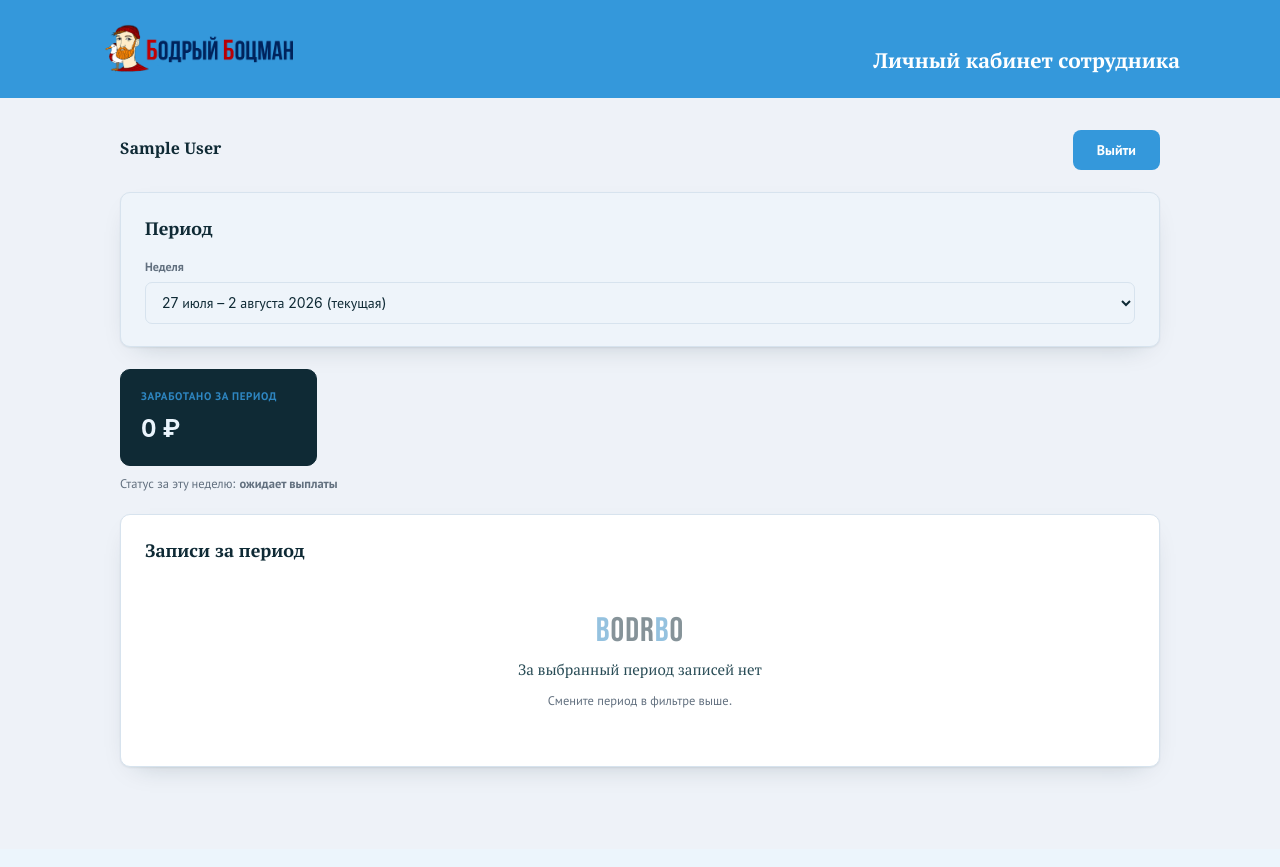
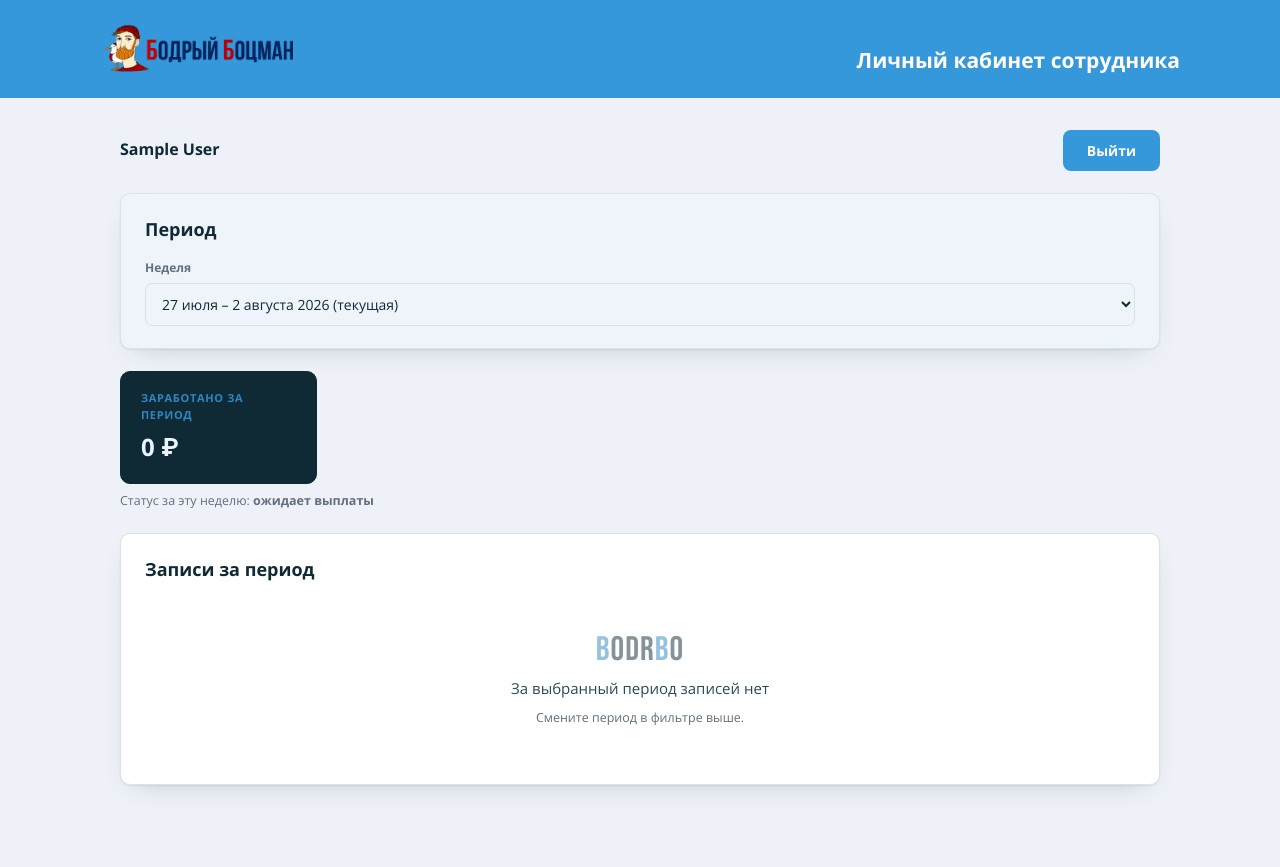
Before and after one commit to bodrbo/-, a Flask app: page /team/ in a window 1280 px wide. Before the commit the page ends 776 px from the top, so only its background shows below. Run offline with Flask 2, Linux system fonts and the light colour scheme; the visitor is signed in with stand-in values (Sample User, id 1); data that the repository does not hold is empty.

Commit message:
Сменить шрифты на Open Sans — как на bodrbo.ru, без засечек
Проверил живой сайт: там везде Open Sans, включая заголовки.
Заменил PT Serif (заголовки, крупные подписи) и PT Sans (текст)
единым Open Sans — самостоятельно захостил cyrillic- и
latin-варианты (woff2 400 и 700 начертания). Старые pt-serif-*/
pt-sans-* файлы шрифтов удалены как более не используемые.

PT Mono (цифры в кружках шагов формы, code) и Bebas Neue
(водяной знак BODRBO на пустых состояниях) не трогал — это не
засечковые шрифты, а самостоятельные декоративные элементы.

```diff
--- a/static/style.css
+++ b/static/style.css
@@ -1,30 +1,39 @@
+/* Open Sans replaces PT Serif/PT Sans — matches bodrbo.ru's own typeface,
+   and drops the serif headings in favor of one clean sans-serif family
+   throughout. Split into cyrillic/latin files (the variable source Google
+   serves now covers both 400 and 700 in the same file per script) so the
+   browser only fetches the glyphs this mostly-Russian UI actually uses. */
 @font-face {
-  font-family: 'PT Serif';
+  font-family: 'Open Sans';
   font-style: normal;
   font-weight: 400;
   font-display: swap;
-  src: url('fonts/pt-serif-400.woff2') format('woff2');
+  src: url('fonts/open-sans-cyrillic.woff2') format('woff2');
+  unicode-range: U+0301, U+0400-045F, U+0490-0491, U+04B0-04B1, U+2116;
 }
 @font-face {
-  font-family: 'PT Serif';
+  font-family: 'Open Sans';
   font-style: normal;
   font-weight: 700;
   font-display: swap;
-  src: url('fonts/pt-serif-700.woff2') format('woff2');
+  src: url('fonts/open-sans-cyrillic.woff2') format('woff2');
+  unicode-range: U+0301, U+0400-045F, U+0490-0491, U+04B0-04B1, U+2116;
 }
 @font-face {
-  font-family: 'PT Sans';
+  font-family: 'Open Sans';
   font-style: normal;
   font-weight: 400;
   font-display: swap;
-  src: url('fonts/pt-sans-400.woff2') format('woff2');
+  src: url('fonts/open-sans-latin.woff2') format('woff2');
+  unicode-range: U+0000-00FF, U+0131, U+0152-0153, U+02BB-02BC, U+02C6, U+02DA, U+02DC, U+0304, U+0308, U+0329, U+2000-206F, U+20AC, U+2122, U+2191, U+2193, U+2212, U+2215, U+FEFF, U+FFFD;
 }
 @font-face {
-  font-family: 'PT Sans';
+  font-family: 'Open Sans';
   font-style: normal;
   font-weight: 700;
   font-display: swap;
-  src: url('fonts/pt-sans-700.woff2') format('woff2');
+  src: url('fonts/open-sans-latin.woff2') format('woff2');
+  unicode-range: U+0000-00FF, U+0131, U+0152-0153, U+02BB-02BC, U+02C6, U+02DA, U+02DC, U+0304, U+0308, U+0329, U+2000-206F, U+20AC, U+2122, U+2191, U+2193, U+2212, U+2215, U+FEFF, U+FFFD;
 }
 @font-face {
   font-family: 'PT Mono';
@@ -70,13 +79,13 @@
 
 body {
   margin: 0;
-  font-family: 'PT Sans', -apple-system, sans-serif;
+  font-family: 'Open Sans', -apple-system, sans-serif;
   background: var(--parchment);
   color: var(--ink);
   line-height: 1.5;
 }
 
-h1, h2, h3 { font-family: 'PT Serif', Georgia, serif; }
+h1, h2, h3 { font-family: 'Open Sans', -apple-system, sans-serif; }
 
 .tabular { font-variant-numeric: tabular-nums; font-feature-settings: "tnum" 1; }
 
@@ -473,7 +482,7 @@ button[type="submit"]:focus-visible { outline: 2px solid var(--brass-strong); ou
   letter-spacing: 0.06em;
 }
 .total-card .v {
-  font-family: 'PT Sans', -apple-system, sans-serif;
+  font-family: 'Open Sans', -apple-system, sans-serif;
   font-size: 24px;
   font-weight: 700;
   color: var(--ink);
@@ -552,7 +561,7 @@ button[type="submit"]:focus-visible { outline: 2px solid var(--brass-strong); ou
 .confirm-modal.open .confirm-modal-box { transform: translateY(0) scale(1); }
 .confirm-modal-text {
   margin: 0 0 20px;
-  font-family: 'PT Serif', Georgia, serif;
+  font-family: 'Open Sans', -apple-system, sans-serif;
   font-size: 17px;
   color: var(--ink);
 }
@@ -602,7 +611,7 @@ button[type="submit"]:focus-visible { outline: 2px solid var(--brass-strong); ou
   font-weight: 700;
 }
 .hero-card .v {
-  font-family: 'PT Sans', -apple-system, sans-serif;
+  font-family: 'Open Sans', -apple-system, sans-serif;
   font-size: 32px;
   font-weight: 700;
   line-height: 1;
@@ -625,7 +634,7 @@ button[type="submit"]:focus-visible { outline: 2px solid var(--brass-strong); ou
   gap: 8px;
 }
 .boat-name {
-  font-family: 'PT Serif', Georgia, serif;
+  font-family: 'Open Sans', -apple-system, sans-serif;
   font-size: 16px;
   font-weight: 700;
 }
@@ -789,10 +798,10 @@ table.records tr.row-pending:hover td { background: rgba(212, 141, 74, 0.2); }
   padding: 34px 20px;
   color: var(--muted);
 }
-.empty-state .t { font-family: 'PT Serif', Georgia, serif; font-size: 15px; color: var(--ink-soft); }
+.empty-state .t { font-family: 'Open Sans', -apple-system, sans-serif; font-size: 15px; color: var(--ink-soft); }
 .empty-state .s { font-size: 12.5px; max-width: 38ch; }
 .empty-logo {
-  font-family: 'Bebas Neue', 'PT Serif', Georgia, serif;
+  font-family: 'Bebas Neue', 'Open Sans', -apple-system, sans-serif;
   font-weight: 700;
   font-size: 34px;
   letter-spacing: 0.03em;
@@ -822,7 +831,7 @@ table.records tr.row-pending:hover td { background: rgba(212, 141, 74, 0.2); }
   display: flex;
   align-items: center;
   gap: 10px;
-  font-family: 'PT Serif', Georgia, serif;
+  font-family: 'Open Sans', -apple-system, sans-serif;
   font-size: 18px;
   color: var(--ink);
 }
@@ -848,7 +857,7 @@ table.records tr.row-pending:hover td { background: rgba(212, 141, 74, 0.2); }
   border-radius: 999px;
   background: var(--brass);
   color: var(--on-accent);
-  font-family: 'PT Sans', sans-serif;
+  font-family: 'Open Sans', sans-serif;
   font-size: 11.5px;
   font-weight: 700;
 }
@@ -890,13 +899,13 @@ table.records tr.row-pending:hover td { background: rgba(212, 141, 74, 0.2); }
 }
 .order-card[open] > summary .chev { transform: rotate(45deg); }
 .order-card .oc-num {
-  font-family: 'PT Serif', Georgia, serif;
+  font-family: 'Open Sans', -apple-system, sans-serif;
   font-weight: 700;
   color: var(--ink);
 }
 .order-card .oc-date, .order-card .oc-boat { color: var(--muted); font-size: 13.5px; }
 .order-card .oc-total {
-  font-family: 'PT Sans', -apple-system, sans-serif;
+  font-family: 'Open Sans', -apple-system, sans-serif;
   font-weight: 700;
   color: var(--ink);
 }
@@ -963,7 +972,7 @@ table.records tr.row-pending:hover td { background: rgba(212, 141, 74, 0.2); }
   vector-effect: non-scaling-stroke;
 }
 .page-loader .loader-label {
-  font-family: 'PT Serif', Georgia, serif;
+  font-family: 'Open Sans', -apple-system, sans-serif;
   font-size: 12.5px;
   font-weight: 700;
   letter-spacing: 0.1em;
@@ -997,7 +1006,7 @@ table.records tr.row-pending:hover td { background: rgba(212, 141, 74, 0.2); }
   margin-bottom: 22px;
 }
 .investor-bar .investor-name {
-  font-family: 'PT Serif', Georgia, serif;
+  font-family: 'Open Sans', -apple-system, sans-serif;
   font-size: 16px;
   font-weight: 700;
   color: var(--ink);
@@ -1062,7 +1071,7 @@ table.records tr.row-pending:hover td { background: rgba(212, 141, 74, 0.2); }
 }
 .home-card-icon svg { width: 32px; height: 32px; }
 .home-card-title {
-  font-family: 'PT Serif', Georgia, serif;
+  font-family: 'Open Sans', -apple-system, sans-serif;
   font-size: 19px;
   font-weight: 700;
   color: var(--ink);
```
Also changed, not shown: static/fonts/open-sans-cyrillic.woff2 (added), static/fonts/open-sans-latin.woff2 (added), static/fonts/pt-sans-400.woff2 (deleted), static/fonts/pt-sans-700.woff2 (deleted), static/fonts/pt-serif-400.woff2 (deleted), static/fonts/pt-serif-700.woff2 (deleted).
